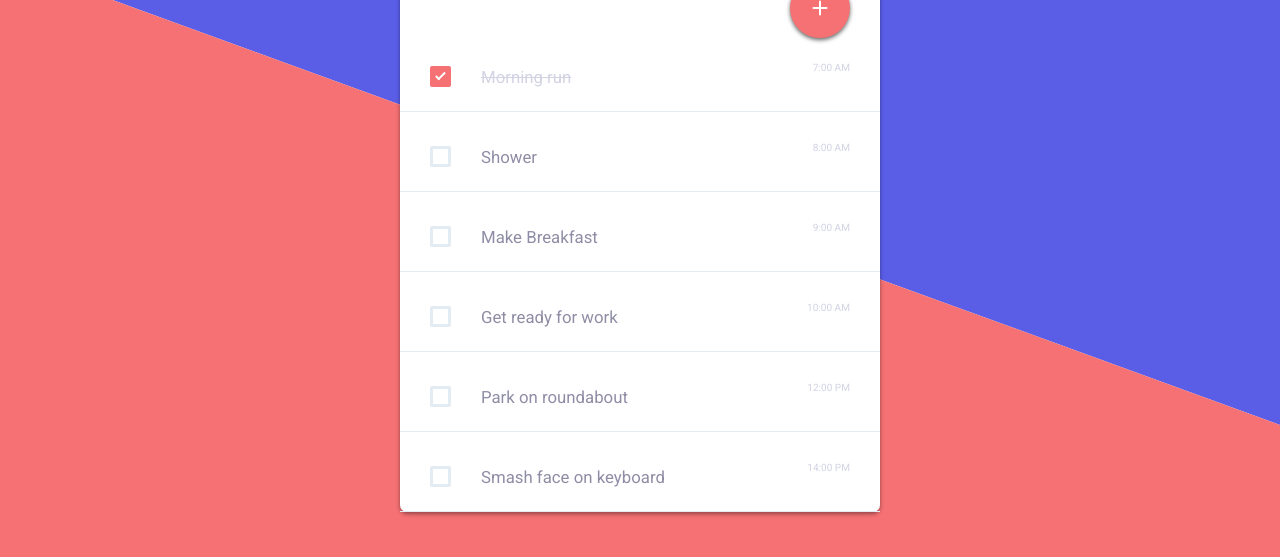
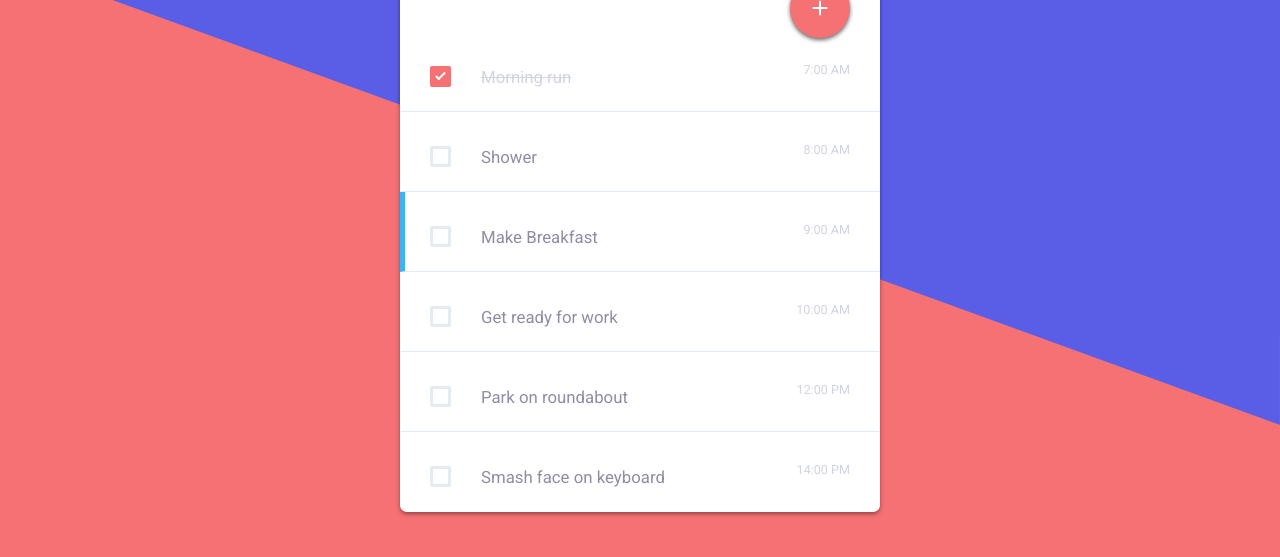
Before and after one commit to jessemc98/vanilla-todo-app, a website built with webpack: page src/index.html in a window 1280 px wide. Shown: the part 208-765 px from the top of the page. Built offline with nearby package versions, Linux system fonts and the light colour scheme.

Commit message:
minor style fixes

```diff
--- a/src/index.scss
+++ b/src/index.scss
@@ -17,11 +17,10 @@ html, body {
 }
 body {
   padding-top: 75px;
-  overflow: hidden;
 }
 * {box-sizing: inherit;}
 .background {
-  position: absolute;
+  position: fixed;
   width: 100%;
   height: 150vh;
   top: -25%;
@@ -73,8 +72,10 @@ body {
 
 main {
   position: relative;
-  width: 480px;
+  width: 100%;
+  max-width: 480px;
   margin: auto;
+  margin-bottom: 75px;
   background: $lightbg;
   border-radius: 7px;
   box-shadow: 0px 2px 4px rgba(0,0,0,0.4);
@@ -123,6 +124,13 @@ header {
   height: 80px;
   padding: 30px;
   border-bottom: 1px $border;
+  &:last-child {
+    border-bottom: 0;
+  }
+  &-blue {
+    border-left: 5px solid #3cb2f7;
+    padding-left: 25px;
+  }
   &_title {
     position: relative;
     color: $textDark;
@@ -130,7 +138,7 @@ header {
   &_time {
     color: $text;
     float: right;
-    font-size: 0.6em;
+    font-size: 0.75em;
   }
   &:hover, &:focus {
     font-size: 1.2em;
```
